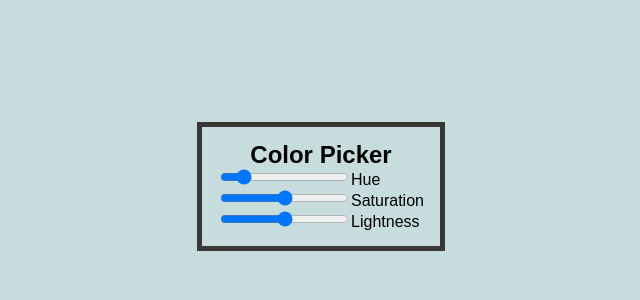
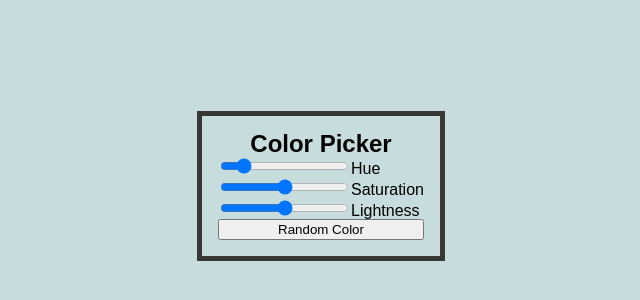
Before and after one commit to jonathonchilds/ColorPickerHooks, a React (Vite) app: page / in a window 1280 px wide. Shown: the part 222-522 px from the top of the page, without its empty margins (319-959 px from the left). Built offline with nearby package versions, Linux system fonts and the light colour scheme.

Commit message:
adds "random color" button

```diff
--- a/src/App.tsx
+++ b/src/App.tsx
@@ -30,6 +30,7 @@
           />
           <label htmlFor="lightness">Lightness</label>
         </div>
+        <button>Random Color</button>
       </div>
     </div>
   )
```
